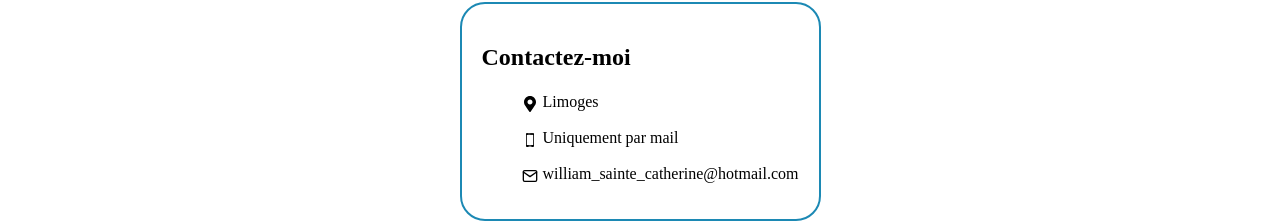
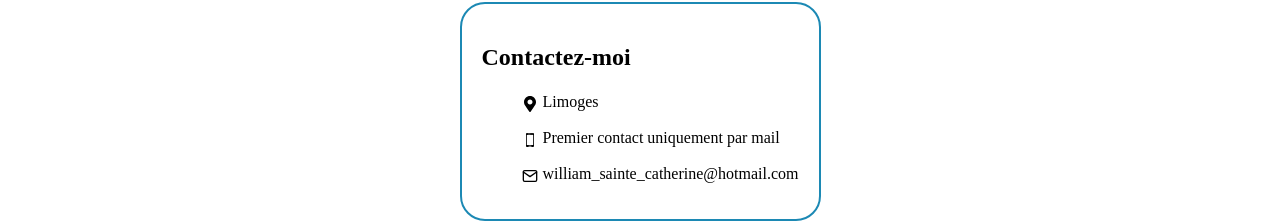
Before and after one commit to Stecathw/CV, a React (Create React App) app: page /contact in a window 1280 px wide. Shown: the part 101-324 px from the top of the page. Built offline with nearby package versions, Linux system fonts and the light colour scheme; a web font is replaced by a local one.

Commit message:
Update Contact.js

```diff
--- a/src/pages/Contact.js
+++ b/src/pages/Contact.js
@@ -17,7 +17,7 @@ const Contact = () => {
                     <h2>Contactez-moi</h2>
                     <li>
                         <ul><FaMapMarkerAlt/><span>Limoges</span></ul>
-                        <ul><GiSmartphone/><span>Uniquement par mail</span></ul>
+                        <ul><GiSmartphone/><span>Premier contact uniquement par mail</span></ul>
                         <ul><FiMail/><span>william_sainte_catherine@hotmail.com</span></ul>
                     </li>
                 </div>
```
